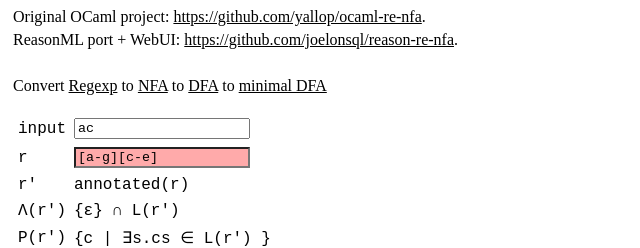
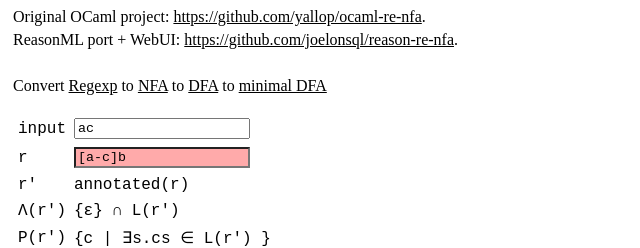
Before and after one commit to joelonsql/reason-re-nfa, a website with bundled scripts: page src/index.html in a window 1280 px wide. Shown: the top 248 px of the page, 0-640 px from the left. Built offline with nearby package versions, Linux system fonts and the light colour scheme; files whose address does not match are found by name.

Commit message:
Change code to use Range modules

```diff
--- a/src/index.html
+++ b/src/index.html
@@ -32,7 +32,7 @@
                 </tr>
                 <tr>
                     <td>r </td>
-                    <td colspan="2"><input type="text" id="regexp-input" value="[a-g][c-e]" />
+                    <td colspan="2"><input type="text" id="regexp-input" value="[a-c]b" />
                     </td>
                 </tr>
                 <tr>
```
Also changed, not shown: 15 other files.
